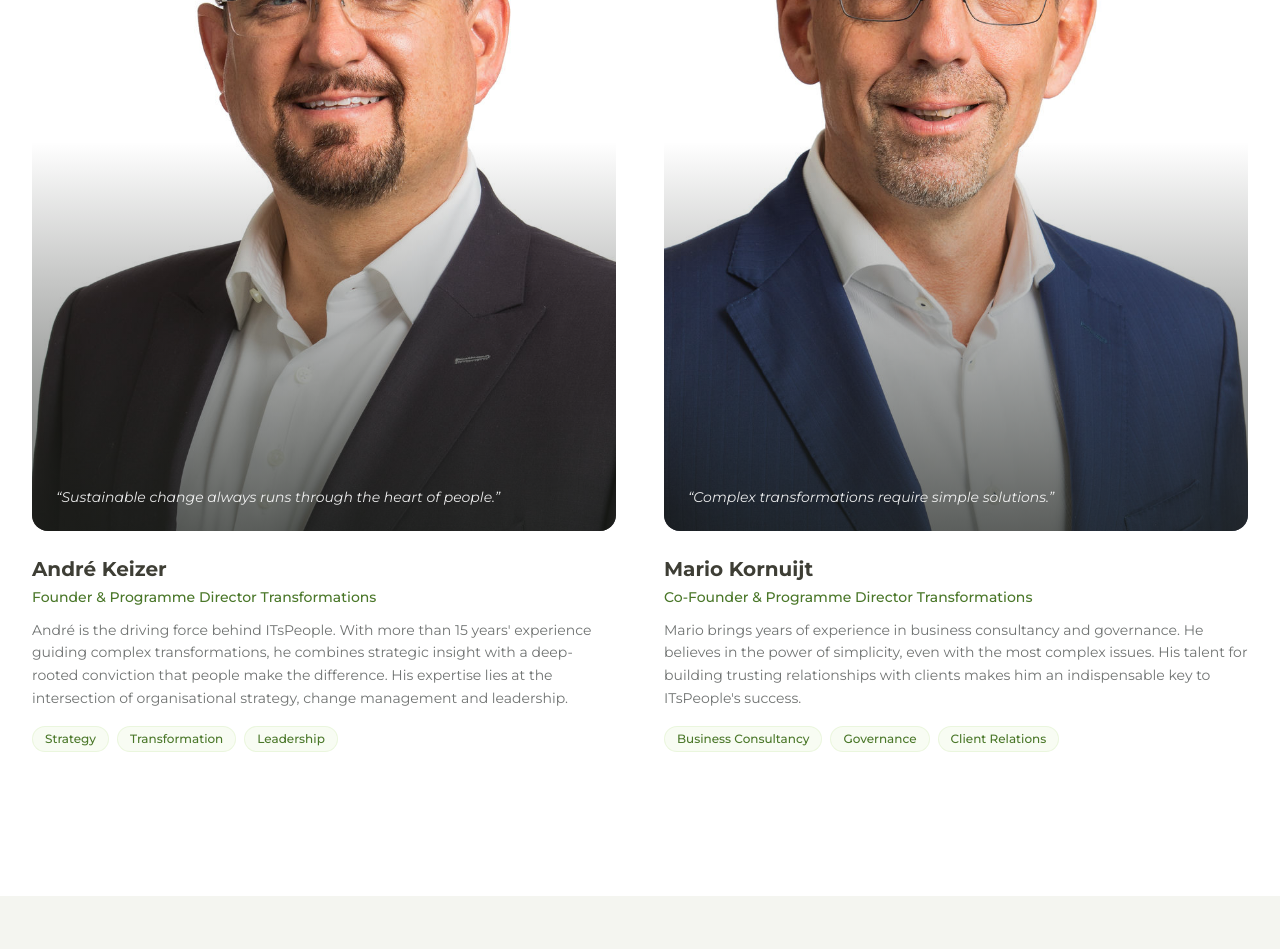
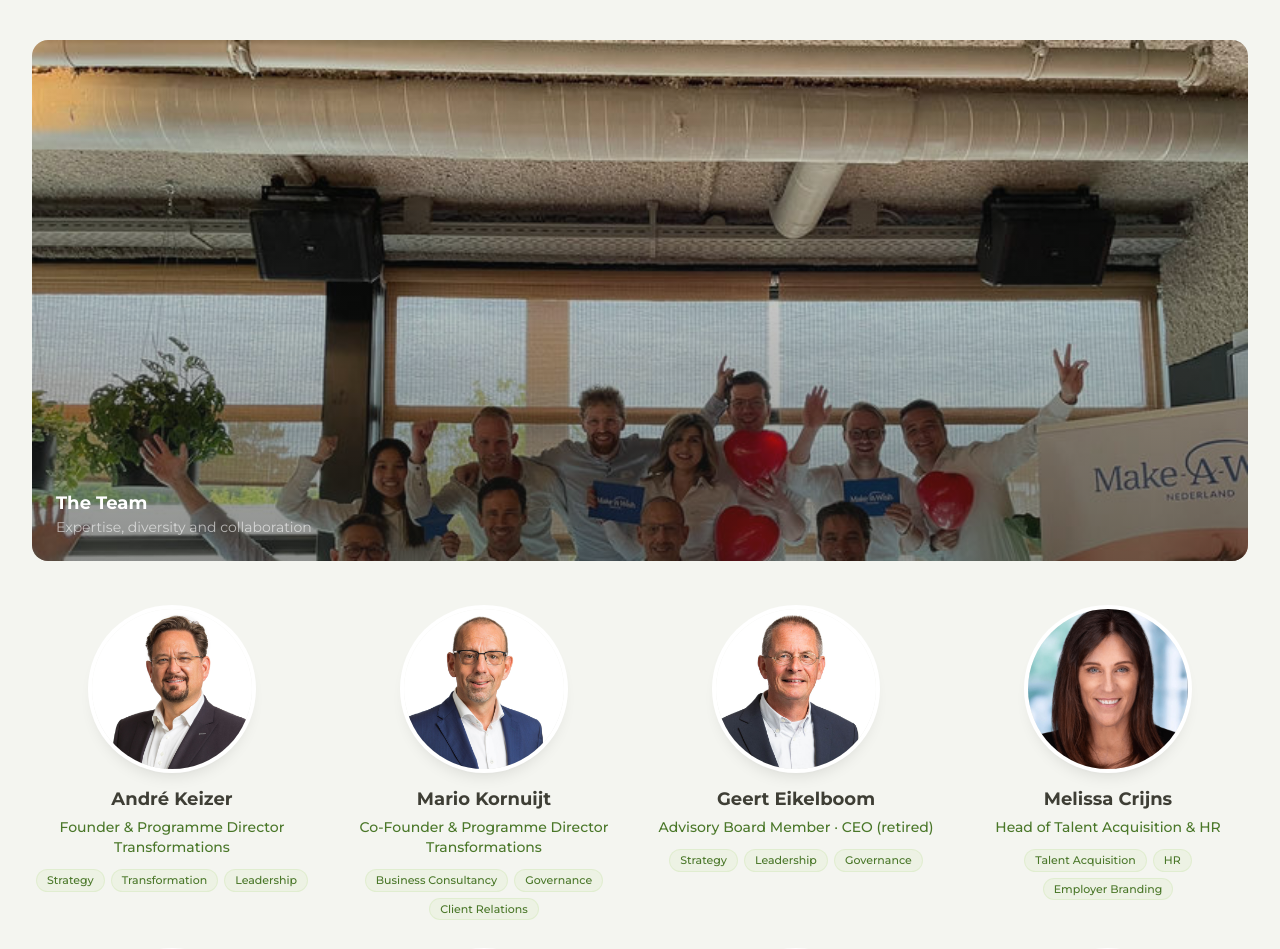
Before and after one commit to AndreKeizer/itspeople-website, a Next.js app: page /en/over-ons in a window 1280 px wide. Shown: the part 2510-3459 px from the top of the page. Built offline with nearby package versions, Linux system fonts and the light colour scheme.

Commit message:
feat: SEO optimalisatie, uitgebreide diensten en content updates

```diff
--- a/src/app/[locale]/over-ons/page.tsx
+++ b/src/app/[locale]/over-ons/page.tsx
@@ -292,27 +292,6 @@ export default function OverOnsPage() {
             </div>
           </motion.div>
 
-          <div className="grid md:grid-cols-2 gap-12 mb-16">
-            {d.founders.map((f, i) => (
-              <motion.div key={f.name} initial={{ opacity: 0, y: 30 }} whileInView={{ opacity: 1, y: 0 }} viewport={{ once: true }} transition={{ delay: i * 0.15 }}>
-                <div className="relative rounded-2xl overflow-hidden aspect-[3/4] mb-6">
-                  <Image src={f.image} alt={f.name} fill className="object-cover object-top" />
-                  <div className="absolute inset-0 bg-gradient-to-t from-its-dark/70 via-transparent to-transparent" />
-                  <div className="absolute bottom-0 left-0 right-0 p-6">
-                    <p className="text-white/90 text-sm italic">&ldquo;{f.quote}&rdquo;</p>
-                  </div>
-                </div>
-                <h3 className="font-bold text-xl text-its-charcoal mb-1">{f.name}</h3>
-                <p className="text-its-green-dark font-medium text-sm mb-3">{f.role}</p>
-                <p className="text-its-gray-mid text-sm leading-relaxed mb-4">{f.bio}</p>
-                <div className="flex flex-wrap gap-2">
-                  {f.specialties.map((s) => (
-                    <span key={s} className="px-3 py-1 rounded-full text-xs font-medium bg-its-green/5 text-its-green-dark border border-its-green/10">{s}</span>
-                  ))}
-                </div>
-              </motion.div>
-            ))}
-          </div>
         </div>
       </section>
 
```
